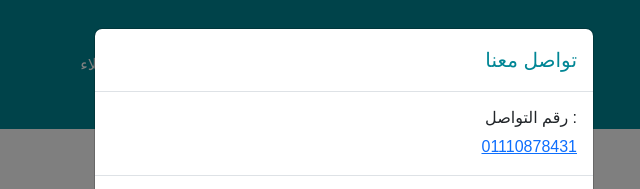
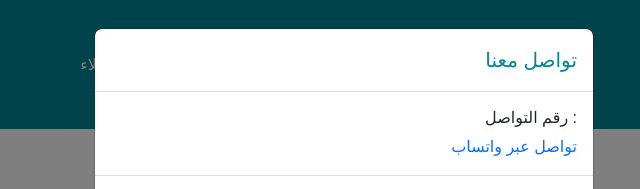
Before and after one commit to Nour-ibrahem30/-, a website: page index.html in a window 1280 px wide. Both pictures are taken after a click on the button "تواصل معنا". Shown: the top 189 px of the page, 296-936 px from the left. Drawn offline with nearby package versions, Linux system fonts and the light colour scheme; files that its build step writes are made by us from their sources; a web font is replaced by a local one.

Commit message:
push files

```diff
--- a/index.html
+++ b/index.html
@@ -96,7 +96,7 @@
                                     </div>
                                     <div class="modal-body">
                                         <h6> : رقم التواصل </h6>
-                                        <a href="tel:+201110878431">01110878431</a>
+                                            <a href="https://wa.me/201040031584" class="text-decoration-none" target="_blank">تواصل عبر واتساب</a>
                                     </div>
                                     <div class="modal-footer">
                                         <button type="button" class="btn btn-secondary"
```
